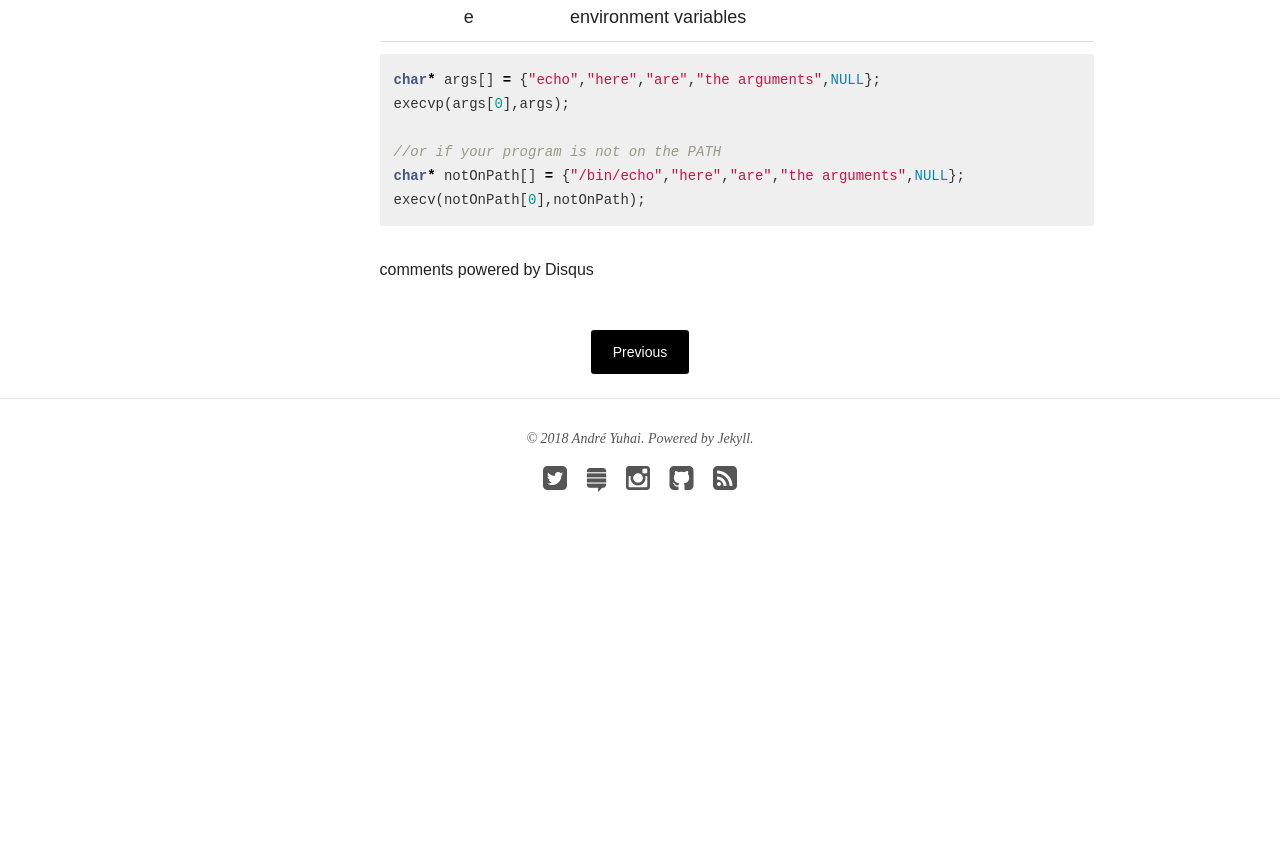
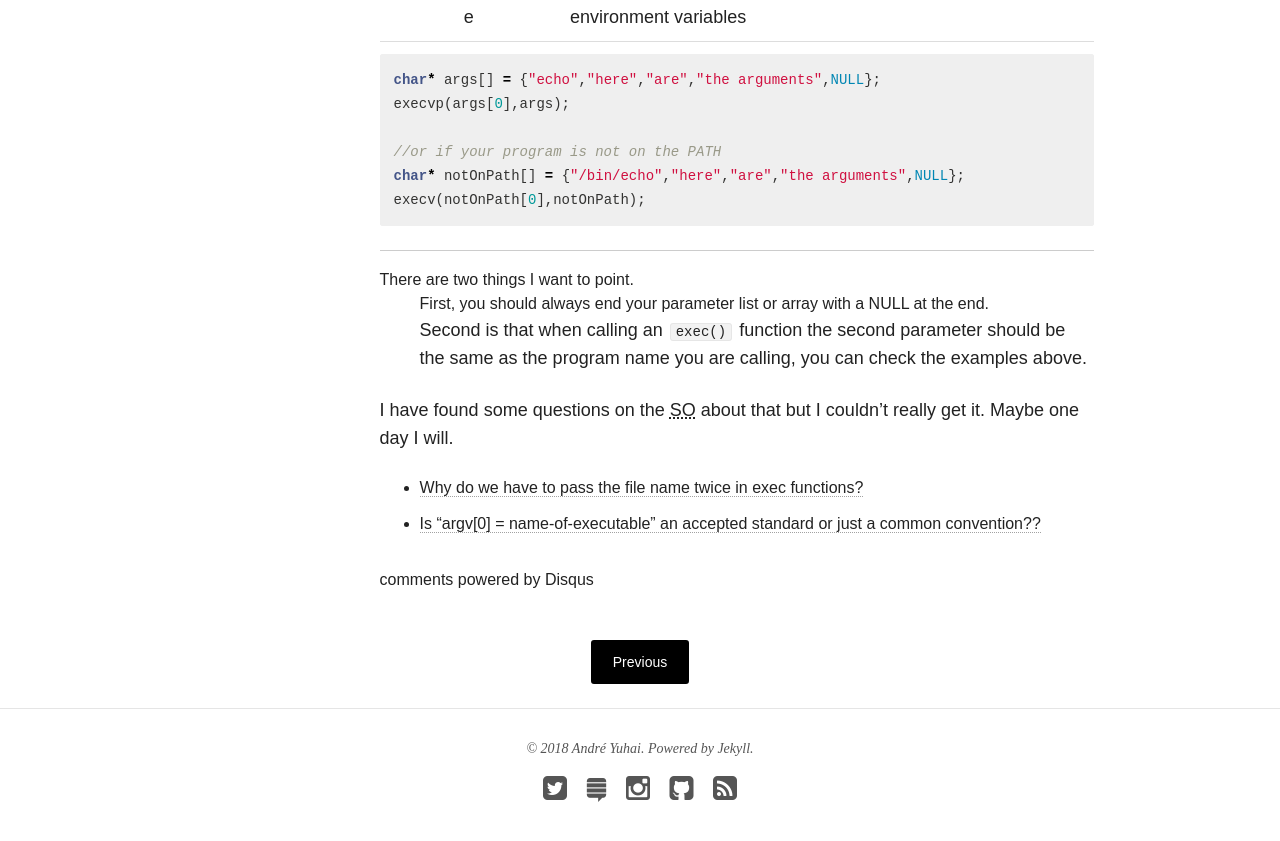
Before and after one commit to andreyuhai/andreyuhai.github.io.old, a Jekyll site: the page built from _posts/articles/2018-08-05-system-calls-in-c.md, in a window 1280 px wide and 900 px high, scrolled down 3100 px. Shown: the top 841 px of the window. Built offline with Jekyll 4.4.1, drawn with Linux system fonts in a browser that asks for light colours; nearby versions of some CDN libraries; comment, search, counter and statistics services are not loaded; before the commit the page ends 3690 px from its top, so only the background shows below that.

Commit message:
Article updated.

````diff
--- a/_posts/articles/2018-08-05-system-calls-in-c.md
+++ b/_posts/articles/2018-08-05-system-calls-in-c.md
@@ -94,4 +94,19 @@ char* notOnPath[] = {"/bin/echo","here","are","the arguments",NULL};
 execv(notOnPath[0],notOnPath);
 ```
 
+---
+There are two things I want to point.
+: First, you should always end your parameter list or array with a NULL at the end.
+
+: Second is that when calling an `exec()` function the second parameter should be the same as the program name you are calling, you can check the examples above.
+
+I have found some questions on the SO about that but I couldn't really get it. Maybe one day I will.
+
+- <a href="https://unix.stackexchange.com/questions/187666/why-do-we-have-to-pass-the-file-name-twice-in-exec-functions" target="_blank">Why do we have to pass the file name twice in exec functions?</a>
+- <a href="https://stackoverflow.com/questions/2050961/is-argv0-name-of-executable-an-accepted-standard-or-just-a-common-conventi" target="_blank">Is “argv[0] = name-of-executable” an accepted standard or just a common convention??</a>
+
+
+
+*[SO]:  StackOverflow
+
 [1]: https://www.gnu.org/software/libc/manual/html_node/System-Calls.html
````
